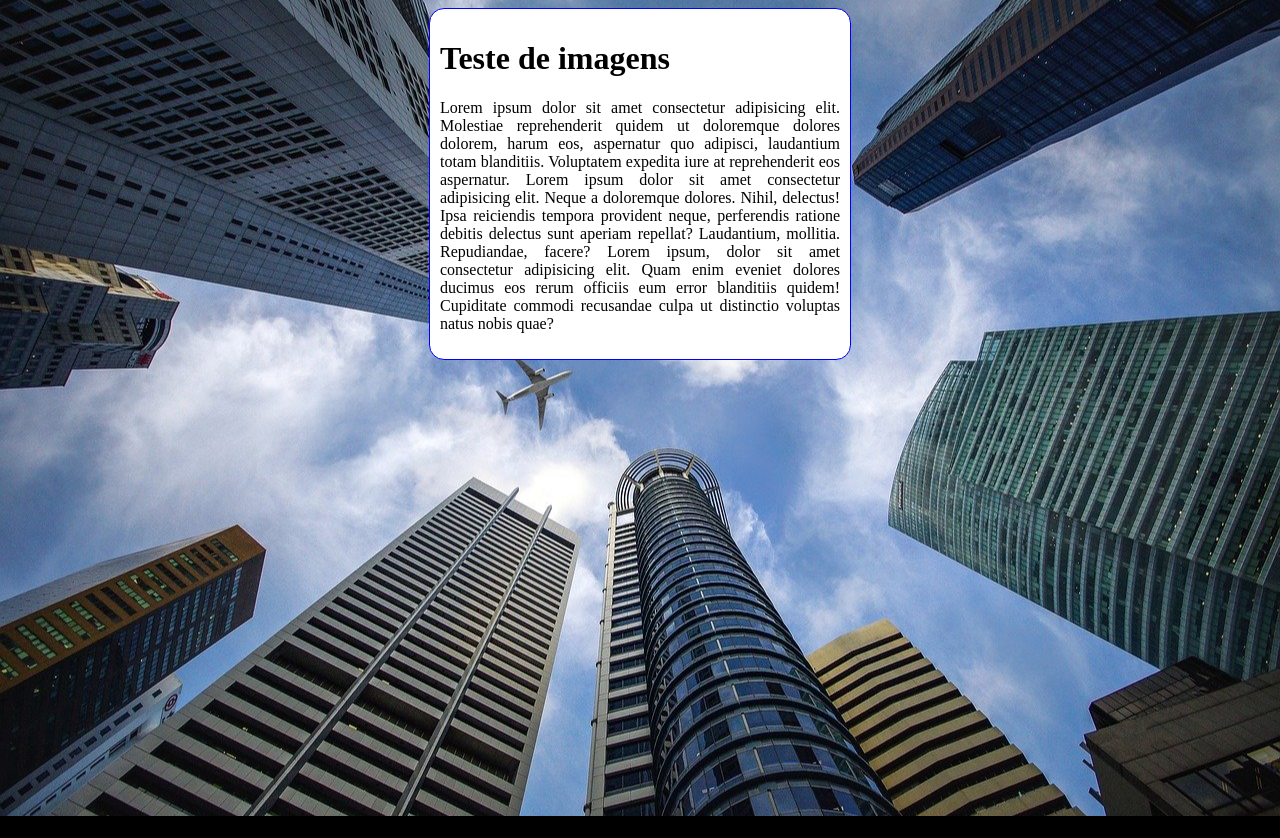
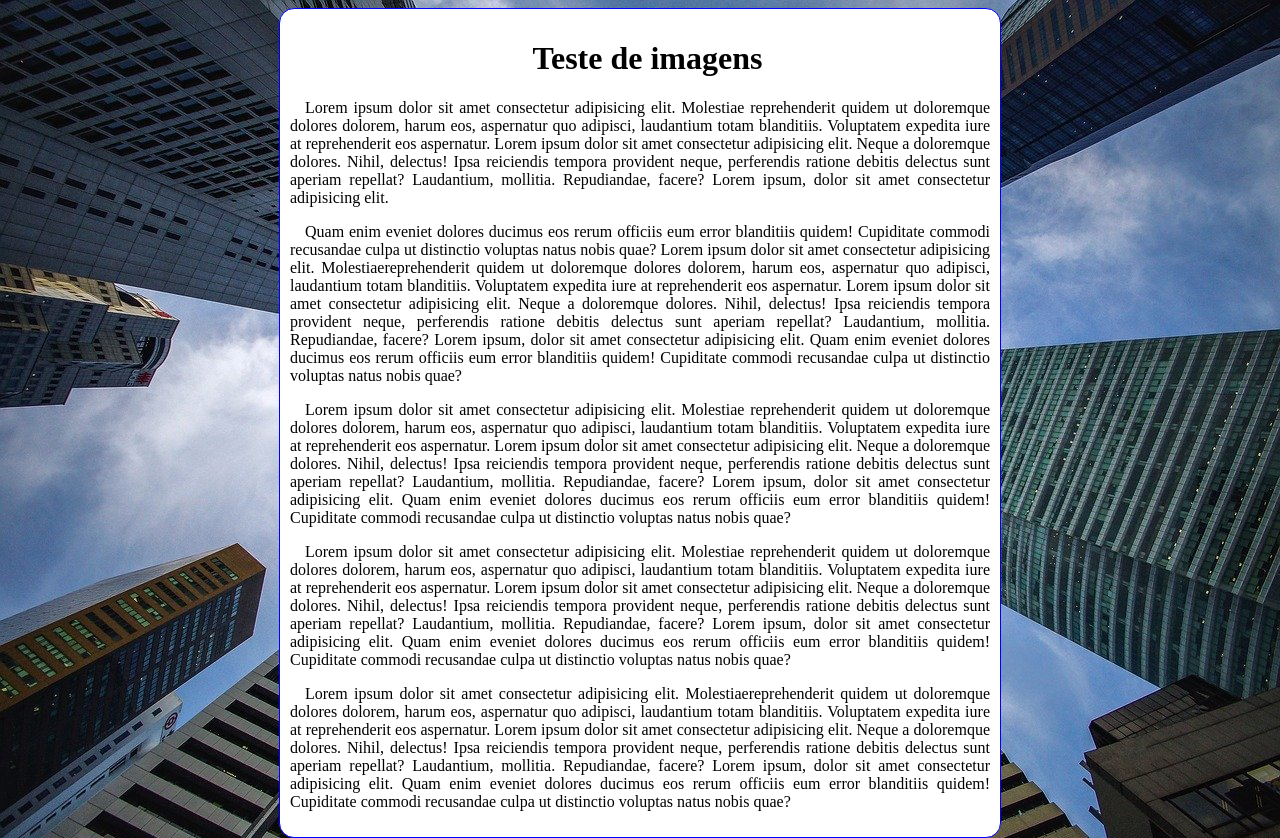
Before and after one commit to Maick-Neres/html-css, a plain HTML site: page exercios/ex022/fundo006.html in a window 1280 px wide. Before the commit the page ends 816 px from the top, so only its background shows below. Drawn offline with Linux system fonts and the light colour scheme.

Commit message:
novos exe

```diff
--- a/exercios/ex022/fundo006.html
+++ b/exercios/ex022/fundo006.html
@@ -4,36 +4,58 @@
     <meta charset="UTF-8">
     <meta http-equiv="X-UA-Compatible" content="IE=edge">
     <meta name="viewport" content="width=device-width, initial-scale=1.0">
-    <title>fundo</title>
+    <title>fundo fixo de tela</title>
     <style>
         body{
             height: 100vh;
+            /*
             background-color: black;
             background-image: url("imagens/wallpaper002.jpg");
             background-position: center center;
-            background-repeat: no-repeat;
+            background-repeat:no-repeat;
+            background-size: cover;
+            background-attachment: fixed;*/
+
+            /*shorthand - background
+            color > image > position > repeat > [size] > atetchment
+            */
+            background: black url("imagens/wallpaper002.jpg") center center no-repeat  fixed;
+            /*size ainda não esta funcionando no shorthand*/
             background-size: cover;
         }
 
         main{
             background-color: white;
-            width: 400px;
+           max-width: 700px;
             padding: 10px;
             margin: auto;
             border: 1px solid blue;
             border-radius: 15px;
+            text-indent: 15px;
             text-align: justify;
+
 
 
         }
 
+        h1{
+            text-align: center;
+        }
 
     </style>
 </head>
 <body>
     <main>
         <h1>Teste de imagens</h1>
+        <p>Lorem ipsum dolor sit amet consectetur adipisicing elit. Molestiae reprehenderit quidem ut doloremque dolores dolorem, harum eos, aspernatur quo adipisci, laudantium totam blanditiis. Voluptatem expedita iure at reprehenderit eos aspernatur. Lorem ipsum dolor sit amet consectetur adipisicing elit. Neque a doloremque dolores. Nihil, delectus! Ipsa reiciendis tempora provident neque, perferendis ratione debitis delectus sunt aperiam repellat? Laudantium, mollitia. Repudiandae, facere? Lorem ipsum, dolor sit amet consectetur adipisicing elit.
+        <p>
+        Quam enim eveniet dolores ducimus eos rerum officiis eum error blanditiis quidem! Cupiditate commodi recusandae culpa ut distinctio voluptas natus nobis quae?
+         Lorem ipsum dolor sit amet consectetur adipisicing elit. Molestiaereprehenderit quidem ut doloremque dolores dolorem, harum eos, aspernatur quo adipisci, laudantium totam blanditiis. Voluptatem expedita iure at reprehenderit eos aspernatur. Lorem ipsum dolor sit amet consectetur adipisicing elit. Neque a doloremque dolores. Nihil, delectus! Ipsa reiciendis tempora provident neque, perferendis ratione debitis delectus sunt aperiam repellat? Laudantium, mollitia. Repudiandae, facere? Lorem ipsum, dolor sit amet consectetur adipisicing elit. Quam enim eveniet dolores ducimus eos rerum officiis eum error blanditiis quidem! Cupiditate commodi recusandae culpa ut distinctio voluptas natus nobis quae?
+        </p>
         <p>Lorem ipsum dolor sit amet consectetur adipisicing elit. Molestiae reprehenderit quidem ut doloremque dolores dolorem, harum eos, aspernatur quo adipisci, laudantium totam blanditiis. Voluptatem expedita iure at reprehenderit eos aspernatur. Lorem ipsum dolor sit amet consectetur adipisicing elit. Neque a doloremque dolores. Nihil, delectus! Ipsa reiciendis tempora provident neque, perferendis ratione debitis delectus sunt aperiam repellat? Laudantium, mollitia. Repudiandae, facere? Lorem ipsum, dolor sit amet consectetur adipisicing elit. Quam enim eveniet dolores ducimus eos rerum officiis eum error blanditiis quidem! Cupiditate commodi recusandae culpa ut distinctio voluptas natus nobis quae?</p>
+        <p>Lorem ipsum dolor sit amet consectetur adipisicing elit. Molestiae reprehenderit quidem ut doloremque dolores dolorem, harum eos, aspernatur quo adipisci, laudantium totam blanditiis. Voluptatem expedita iure at reprehenderit eos aspernatur. Lorem ipsum dolor sit amet consectetur adipisicing elit. Neque a doloremque dolores. Nihil, delectus! Ipsa reiciendis tempora provident neque, perferendis ratione debitis delectus sunt aperiam repellat? Laudantium, mollitia. Repudiandae, facere? Lorem ipsum, dolor sit amet consectetur adipisicing elit. Quam enim eveniet dolores ducimus eos rerum officiis eum error blanditiis quidem! Cupiditate commodi recusandae culpa ut distinctio voluptas natus nobis quae?</p>
+        <p>Lorem ipsum dolor sit amet consectetur adipisicing elit. Molestiaereprehenderit quidem ut doloremque dolores dolorem, harum eos, aspernatur quo adipisci, laudantium totam blanditiis. Voluptatem expedita iure at reprehenderit eos aspernatur. Lorem ipsum dolor sit amet consectetur adipisicing elit. Neque a doloremque dolores. Nihil, delectus! Ipsa reiciendis tempora provident neque, perferendis ratione debitis delectus sunt aperiam repellat? Laudantium, mollitia. Repudiandae, facere? Lorem ipsum, dolor sit amet consectetur adipisicing elit. Quam enim eveniet dolores ducimus eos rerum officiis eum error blanditiis quidem! Cupiditate commodi recusandae culpa ut distinctio voluptas natus nobis quae?</p>
+        </p>
     </main>
 </body>
 </html>
```
Also changed, not shown: desafios/desafio010/android.html (+2 -1 lines), exercios/ex022/fundo007.html (added, +37 -0 lines).
